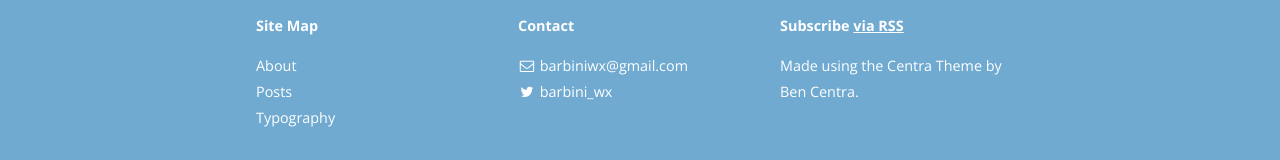
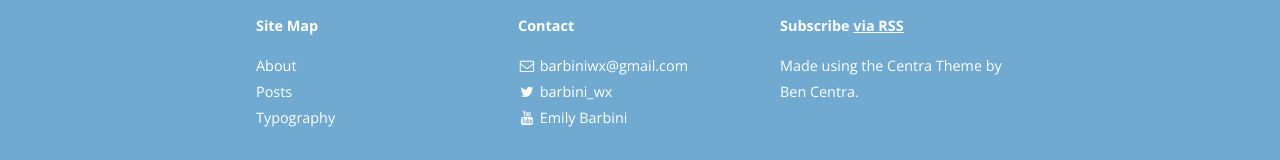
Before and after one commit to windBarbini/windbarbini.github.io, a Jekyll site: the page built from index.html, in a window 1280 px wide and 900 px high, scrolled down 1249 px. Shown: the part 737-897 px from the top of the window. Built offline with Jekyll 4.4.1, drawn with Linux system fonts in a browser that asks for light colours; nearby versions of some CDN libraries; the list of posts is cut into pages by our own code.

Commit message:
Update _config.yml

```diff
--- a/_config.yml
+++ b/_config.yml
@@ -81,12 +81,12 @@ social:
     username: barbini_wx
     url: https://x.com/barbini_wx
     desc: Twitter Account
-    share: true
+    share: false
 
   - name: YouTube
     icon: youtube
-    username: ""
-    url: ""
+    username: Emily Barbini
+    url: https://www.youtube.com/@barbiniwx
     desc: YouTube Channel
     share: false
 
```
